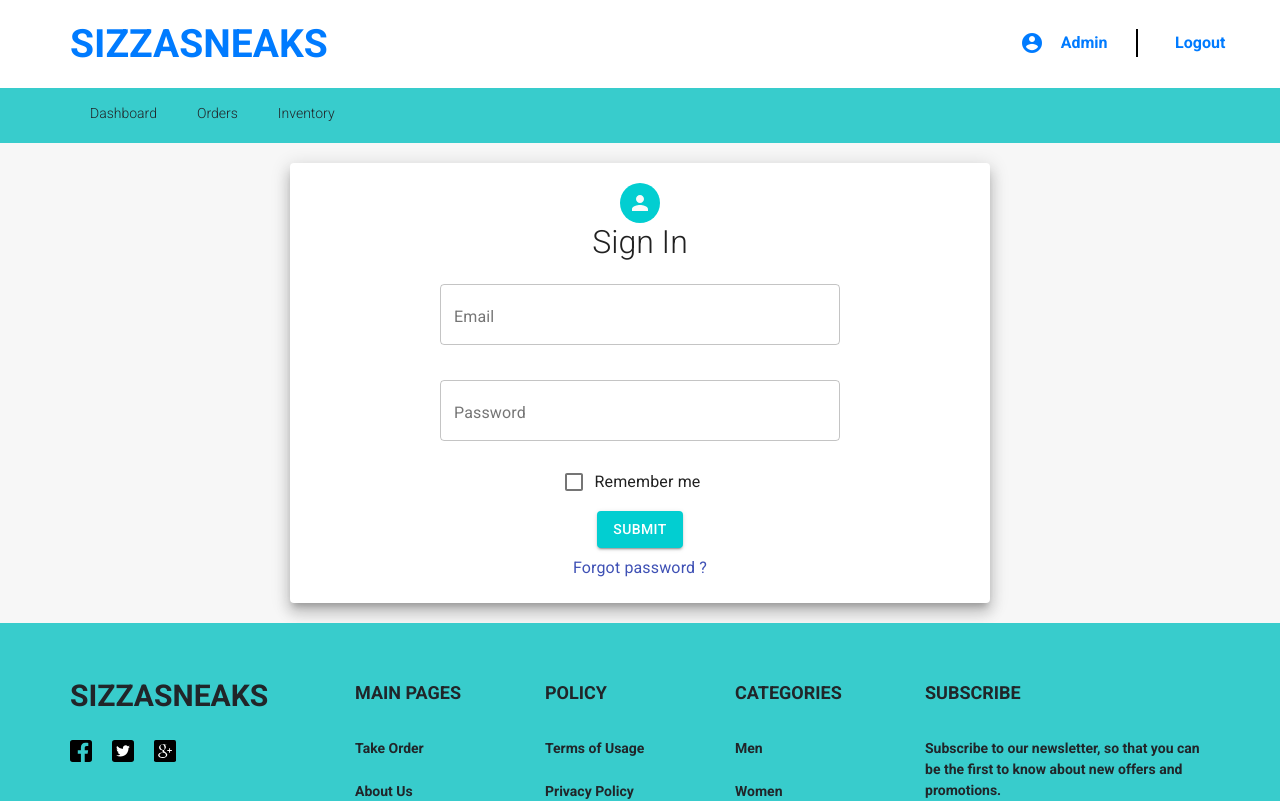
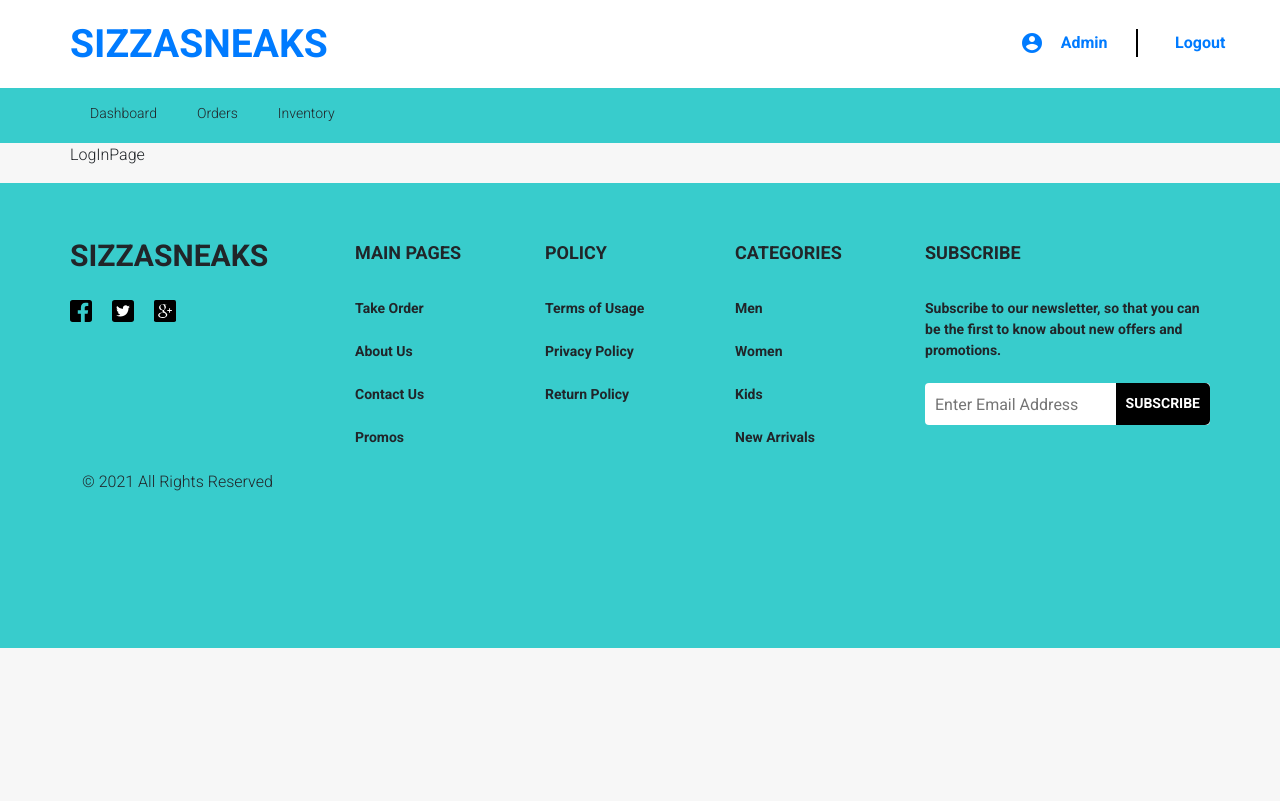
Before and after one commit to Sizasana-Sizzasneaks/sizzasneaks_admin_frontend, a React (Create React App) app: page /log-in in a window 1280 px wide. Shown: the top 801 px of the page. Built offline with nearby package versions, Linux system fonts and the light colour scheme.

Commit message:
Revert "Admin frontend"

```diff
--- a/public/index.html
+++ b/public/index.html
@@ -15,7 +15,6 @@
   </head>
   <body style="background-color: #F7F7F7">
     <noscript>You need to enable JavaScript to run this app.</noscript>
-
     <div id="root"></div>
 
   </body>
--- a/src/App.css
+++ b/src/App.css
@@ -1,18 +1,4 @@
 @import url("https://fonts.googleapis.com/icon?family=Material+Icons");
-
-
-/* ------------------------Natasha-Added------------------------------ */
-* {
-  margin: 0;
-  padding: 0;
-  box-sizing: border-box;
-}
-
-body{
-  background: rgb(236, 236, 236);
-}
-
-/* ------------------------------------------------------------ */
 
 .row {
   margin: 0;
@@ -27,13 +13,9 @@ body{
 nav p {
   margin-bottom: 0;
 }
-
 .App {
   text-align: center;
-  font-family: sans-serif;
-
-  }
-
+}
 
 .App-logo {
   height: 40vmin;
--- a/src/App.js
+++ b/src/App.js
@@ -1,5 +1,4 @@
 import "./App.css";
-import { useSelector } from "react-redux";
 import { BrowserRouter as Router, Route, Switch } from "react-router-dom";
 
 //App Components
@@ -7,15 +6,11 @@ import Navbar from "./components/general/Navbar.js";
 import Footer from "./components/general/Footer.js";
 import { Container } from "react-bootstrap";
 
-
 //Pages
 import Dashboard from "./components/pages/Dashboard.js";
 import LogInPage from "./components/pages/LogInPage.js";
 
-
 function App() {
-
-
   return (
     <>
       <Router>
--- a/src/components/general/style.js
+++ /dev/null
@@ -1,66 +0,0 @@
-import { fade, makeStyles } from '@material-ui/core/styles';
-const useStyles = makeStyles((theme) => ({
-    grow: {
-        flexGrow: 1,
-    },
-
-    title: {
-        display: 'none',
-        [theme.breakpoints.up('sm')]: {
-            display: 'block',
-        },
-    },
-    search: {
-        position: 'relative',
-        borderRadius: theme.shape.borderRadius,
-        backgroundColor: fade(theme.palette.common.white, 0.15),
-        '&:hover': {
-            backgroundColor: fade(theme.palette.common.white, 0.25),
-        },
-        marginRight: theme.spacing(2),
-        marginLeft: 0,
-        width: '100%',
-        [theme.breakpoints.up('sm')]: {
-            marginLeft: theme.spacing(3),
-            width: 'auto',
-        },
-    },
-
-    inputRoot: {
-        color: 'inherit',
-    },
-
-    root: {
-        '& .MuiTextField-root': {
-            margin: theme.spacing(1),
-            width: 200,
-          },
-    },
-
-    inputInput: {
-        padding: theme.spacing(1, 1, 1, 0),
-        // vertical padding + font size from searchIcon
-        paddingLeft: `calc(1em + ${theme.spacing(4)}px)`,
-        transition: theme.transitions.create('width'),
-        width: '100%',
-        [theme.breakpoints.up('md')]: {
-            width: '20ch',
-        },
-    },
-    sectionDesktop: {
-        display: 'none',
-        [theme.breakpoints.up('md')]: {
-            display: 'flex',
-        },
-    },
-    sectionMobile: {
-        display: 'flex',
-        [theme.breakpoints.up('md')]: {
-            display: 'none',
-        },
-    },
-
-
-}));
-
-export default useStyles;
--- a/src/components/pages/Dashboard.js
+++ b/src/components/pages/Dashboard.js
@@ -1,24 +1,7 @@
 import React from 'react';
-import { Button} from '@material-ui/core';
-import Box from '@material-ui/core/Box';
-
 
 function Dashboard(){
-    const bstyle={margin: "15px 0", backgroundColor:"#02ced1"
-
-}
-
-    return(
-        <div>
-             <Box align="center">
-            <h1>Welcome Back Admin01!</h1>
-            <br></br>
-
-            <Button type="submit" color="primary" style={bstyle}  variant="contained" >
-                 Log Out</Button>
-            </Box>
-        </div>
-    )
+    return(<p>Dashboard</p>)
 }
 
 export default Dashboard;
--- a/src/components/pages/LogInPage.js
+++ b/src/components/pages/LogInPage.js
@@ -1,81 +1,7 @@
 import React from 'react';
-import { Grid, Paper, Avatar, Icon, OutlinedInput, TextField, Link,
-   Switch, Typography, Container, Button} from '@material-ui/core';
-import PersonIcon from '@material-ui/icons/Person';
-import Box from '@material-ui/core/Box';
-import Checkbox from '@material-ui/core/Checkbox';
-import FormControlLabel from '@material-ui/core/FormControlLabel';
-import Dashboard from "./Dashboard.js"
-import { BrowserRouter as Router, Route }from "react-router-dom";
-import { withRouter } from 'react-router-dom';
-import  useStyles  from "../general/style";
 
 function LogInPage(){
-
-    const classes = useStyles();
-    const paperStyle={padding:20, height:"55vh", width:700, margin:"20px auto"}
-    const avatarStyle={backgroundColor:"#02ced1"}
-    const tstyle= {margin: "20px", width: 400}
-    const bstyle={margin: "8px 0", backgroundColor:"#02ced1"
-
-    }
-
-
-    return(
-
-      <form className={classes.root} noValidate autoComplete="off">
-
-       <div className="LogInPage" noValidate autoComplete="Off">
-            {/* <h1>Admin Login</h1> */}
-
-            <Grid>
-                <Paper elevation={10} style={paperStyle}>
-                    <Grid align="center">
-                    <Avatar style={avatarStyle}><PersonIcon/></Avatar>
-                     <h2>Sign In</h2>
-                    </Grid>
-
-                    <Box align="center">
-
-                    <Container>
-                   <TextField label="Email" placeholder="Enter email"  variant="outlined"  style = {tstyle}/>
-                   </Container>
-
-                <Container>
-                   <TextField label="Password" placeholder="Enter password" type="password" style={tstyle} variant="outlined"
-                 />
-                    </Container>
-
-<Container>
-                    <FormControlLabel
-        control={
-          <Checkbox
-            name="checkedB"
-            color="primary" fullWidth required
-          />
-        }
-        label="Remember me"
-      />
-       </Container>
-
-        <Button type="submit" color="primary" style={bstyle}  variant="contained" >Submit</Button>
-
-           <Typography>
-           <Link href="#" >
-            Forgot password ?
-           </Link>
-             </Typography>
-
-          </Box>
-
-                </Paper>
-            </Grid>
-
-       </div>
-       </form>
-
-    )
-
+    return(<p>LogInPage</p>)
 }
 
 export default LogInPage;
```
Also changed, not shown: package.json (+1 -14 lines), src/components/general/Navbar.js (line endings or trailing spaces), src/index.js (line endings or trailing spaces), 1 other file (tests, documents, lock files or other folders).
